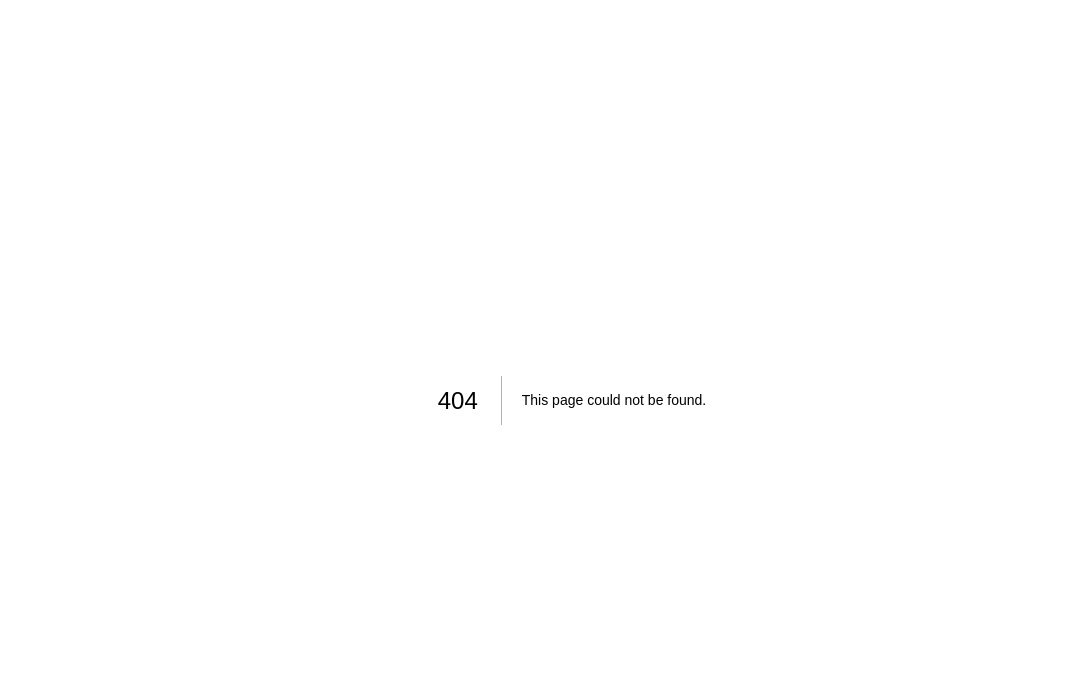
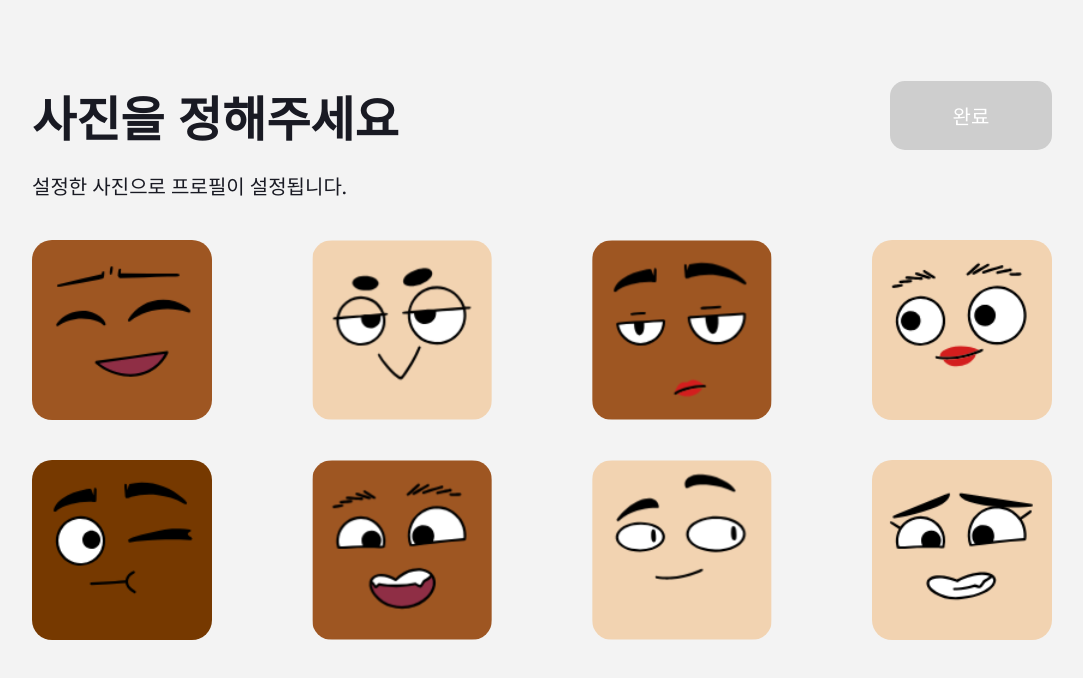
Before and after one commit to teamdannae/dannae, a Next.js app in the folder frontend/: page /profile/image in a window 1280 px wide. Before the commit this address had no page. Shown: the top 678 px of the page, without its empty margins (68-1151 px from the left). Built offline with nearby package versions, Linux system fonts and the light colour scheme.

Commit message:
feat: 프로필 설정 페이지 구현

```diff
--- /dev/null
+++ b/frontend/src/app/profile/image/page.module.scss
@@ -0,0 +1,54 @@
+@use "../../../styles/variables.scss" as vars;
+
+.imageContainer {
+    display: flex;
+    flex-direction: column;
+    align-items: flex-start;
+    gap: 40px;
+
+
+}
+
+.headerContainer {
+    display: flex;
+    justify-content: space-between;
+    width: 100%;
+}
+
+.headerText {
+    display: flex;
+    flex-direction: column;
+    align-items: flex-start;
+    gap: 20px;
+    white-space: nowrap;
+
+    p {
+        text-wrap: pretty;
+    }
+}
+
+.buttonContainer {
+    width: 162px;
+    height: 68px;
+}
+
+.imageGrid {
+    display: grid;
+    grid-template-columns: repeat(4, 1fr);
+    row-gap: 40px;
+    column-gap: 100px;
+
+}
+
+.profileImage {
+    border-radius: 20px;
+
+    &:hover {
+        outline: 4px solid vars.$dark-color;
+    }
+
+    &.selected {
+        outline: 4px solid vars.$primary-color;
+
+    }
+}
--- /dev/null
+++ b/frontend/src/app/profile/image/page.tsx
@@ -0,0 +1,57 @@
+"use client"
+
+import Image from "next/image";
+import ProfileContainer from "../page"
+import styles from "./page.module.scss"
+import { useState } from "react";
+import { Button } from "@/app/components";
+import { useRouter } from "next/navigation";
+
+const ProfileImage = () => {
+    const router = useRouter();
+
+    const [selectedImage, setSelectedImage] = useState(-1);
+
+    const selectImage = (index: number) => {
+        setSelectedImage(index);
+    };
+
+    const confirmImage = () => {
+        sessionStorage.setItem("image", (selectedImage + 1).toString());
+        router.replace("/lobby");
+
+    }
+
+    return (
+        <ProfileContainer>
+            <section className={styles.imageContainer}>
+                <header className={styles.headerContainer}>
+                    <div className={styles.headerText}>
+                        <h2>사진을 정해주세요</h2>
+                        <p>설정한 사진으로 프로필이 설정됩니다.</p>
+                    </div>
+                    <div className={styles.buttonContainer}>
+                        <Button buttonText="완료" onClickEvent={confirmImage} buttonColor="black" disabled={selectedImage === -1} />
+                    </div>
+                </header>
+                <div className={styles.imageGrid}>
+                    {[...Array(8)].map((_, index) => (
+                        <Image
+                        key={index}
+                        src={`/profiles/profile${index + 1}.svg`}
+                        alt={`profile image ${index + 1}`}
+                        width={180}
+                        height={180}
+                        className={`${styles.profileImage} ${selectedImage === index ? styles.selected : ""}`}
+                        onClick={() => selectImage(index)}
+                        priority
+                        />
+                    ))}
+                </div>
+
+            </section>
+        </ProfileContainer>
+    )
+}
+
+export default ProfileImage;
```
